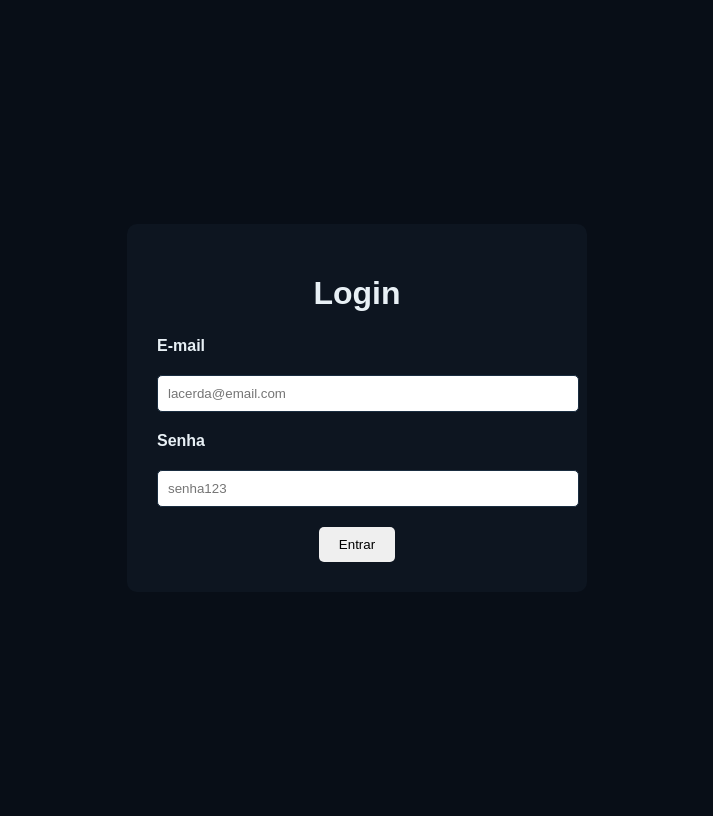
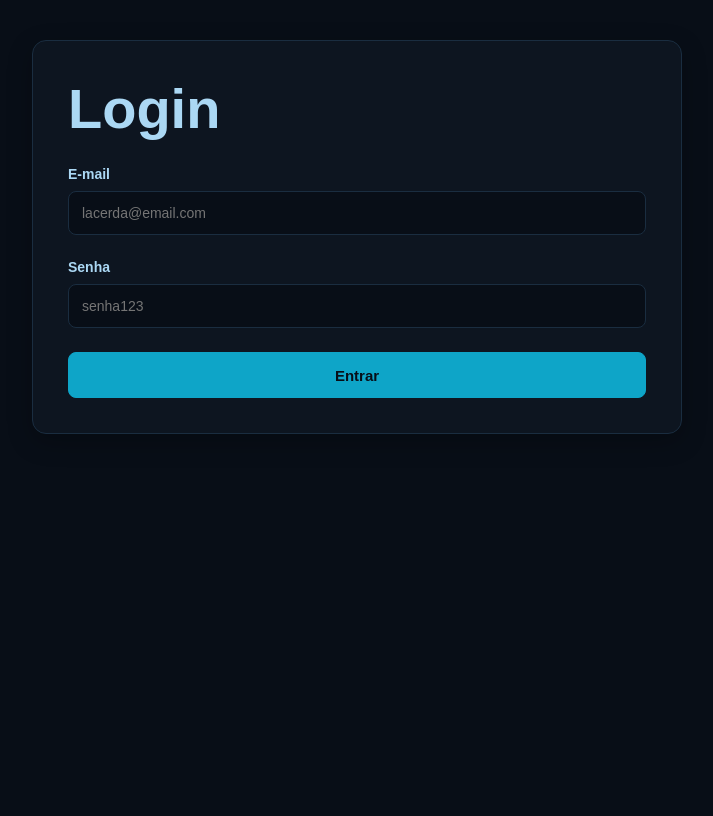
Before and after one commit to heitosena/site-argus, a Django app: page /login/ in a window 1280 px wide. Shown: the whole page, without its empty margins (283-996 px from the left). After the commit the page ends 434 px from the top, so only its background shows below. Run offline with Django 5.2, Linux system fonts and the light colour scheme.

Commit message:
estilização da pagina de login

```diff
--- a/siteargus/static/styles/login.css
+++ b/siteargus/static/styles/login.css
@@ -1,35 +1,47 @@
+/* Configurações gerais da página. */
+* {
+    box-sizing: border-box;
+    margin: 0;
+    padding: 0;
+}
+
+
 body {
-    font-family: Arial, sans-serif;
+    min-height: 100vh;
+    padding: 40px 20px;
     background-color: #080e17;
-
-    display: flex;
-    justify-content: center;
-    align-items: center;
-
-    min-height: 100vh;
+    color: #e8f0f5;
+    font-family: Arial, Helvetica, sans-serif;
 }
 
 .containerLogin {
+    max-width: 650px;
+    margin: 0 auto;
+    padding: 35px;
     background-color: #0d1520;
-    width: 400px;
-    padding: 30px;
-    border-radius: 10px;
+    border: 1px solid #1a2d40;
+    border-radius: 14px;
+    box-shadow: 0 8px 25px rgba(0, 0, 0, 0.25);
 }
 
 .tituloLogin {
-    text-align: center;
-    margin-bottom: 25px;
-    color:#e8f0f5
+    max-width: 650px;
+    margin: 0 auto 25px auto;
+    font-size: 28px;
+    font-weight: 700;
+    text-align: left;
+    color: #abd8f4;
 }
 
-.formularioLogin label {
+.formularioLogin form > label {
     display: block;
-    margin-bottom: 20px;
-    font-weight: bold;
-    color: #e8f0f5;
+    margin-bottom: 9px;
+    color: #abd8f4;
+    font-size: 14px;
+    font-weight: 600;
 }
 
-.formularioLogin input {
+.formularioLogin form > input {
     width: 100%;
     padding: 10px;
     border: 1px solid #1a2d40;
@@ -37,13 +49,77 @@ body {
     border-radius: 5px;
 }
 
-.botao_entrar {
-    text-align: center;
+.formularioLogin form {
+    width: 100%;
 }
 
-.botao_entrar button {
-    padding: 10px 20px;
-    border: none;
-    border-radius: 5px;
+.formularioLogin form > label {
+    display: block;
+    margin-bottom: 9px;
+    color: #abd8f4;
+    font-size: 14px;
+    font-weight: 600;
+}
+
+.formularioLogin form > input,
+.formularioLogin form > select {
+    display: block;
+    width: 100%;
+    height: 44px;
+    margin-bottom: 24px;
+    padding: 0 13px;
+    background-color: #080e17;
+    border: 1px solid #1a2d40;
+    border-radius: 8px;
+    color: #e8f0f5;
+    font-size: 14px;
+    outline: none;
+    transition: border-color 0.2s ease;
+}
+
+.formularioLogin form > input:focus,
+.formularioLogin form > select:focus {
+    border-color: #0ea5c8;
+}
+
+/* Efeito ao passar o mouse nos campos. */
+.formularioLogin form > input:hover,
+.formularioLogin form > select:hover {
+    border-color: #31516a;
+}
+
+.formularioLogin form > select {
     cursor: pointer;
 }
+
+.formularioLogin form > .botao_entrar {
+    display: block;
+    width: 100%;
+    min-height: 46px;
+    padding: 12px 20px;
+    background-color: #0ea5c8;
+    border: 1px solid #0ea5c8;
+    border-radius: 8px;
+    color: #080e17;
+    font-size: 15px;
+    font-weight: 700;
+    font-family: Arial, Helvetica, sans-serif;
+    cursor: pointer;
+    transition: background-color 0.2s ease,
+                transform 0.2s ease;
+}
+
+.formularioLogin form > input:hover,
+.formularioLogin form > select:hover {
+    border-color: #0ea5c8;
+    box-shadow: 0 0 10px rgba(14, 165, 200, 0.35),
+                0 0 20px rgba(14, 165, 200, 0.2);
+}
+
+/* Efeito ao selecionar um campo. */
+.formularioLogin form > input:focus,
+.formularioLogin form > select:focus {
+    border-color: #0ea5c8;
+    box-shadow: 0 0 12px rgba(14, 165, 200, 0.45),
+                0 0 25px rgba(14, 165, 200, 0.25);
+}
--- a/siteargus/templates/usuarios/login.html
+++ b/siteargus/templates/usuarios/login.html
@@ -33,10 +33,10 @@
                 <!--caixa de senha-->
                 <label for="senha">Senha</label>
                 <input type="password" id="senha" name="senha" placeholder="senha123">
-                <div class="botao_entrar">
+
                     <!--botão de submit para enviar-->
-                    <button type="submit">Entrar</button>
-                </div>
+                <button type="submit" class="botao_entrar">Entrar</button>
+
             </form>
         </div>
 
```
